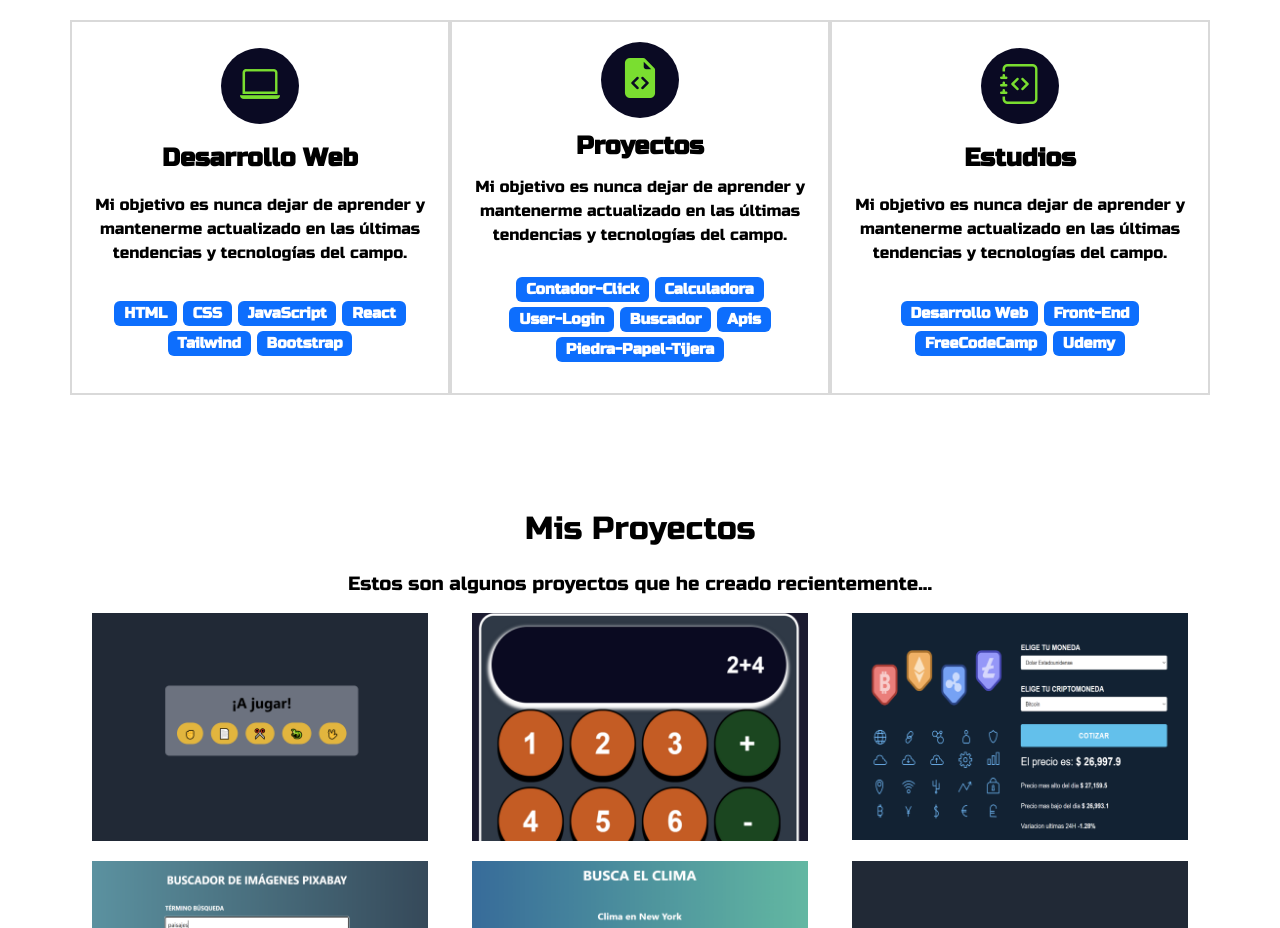
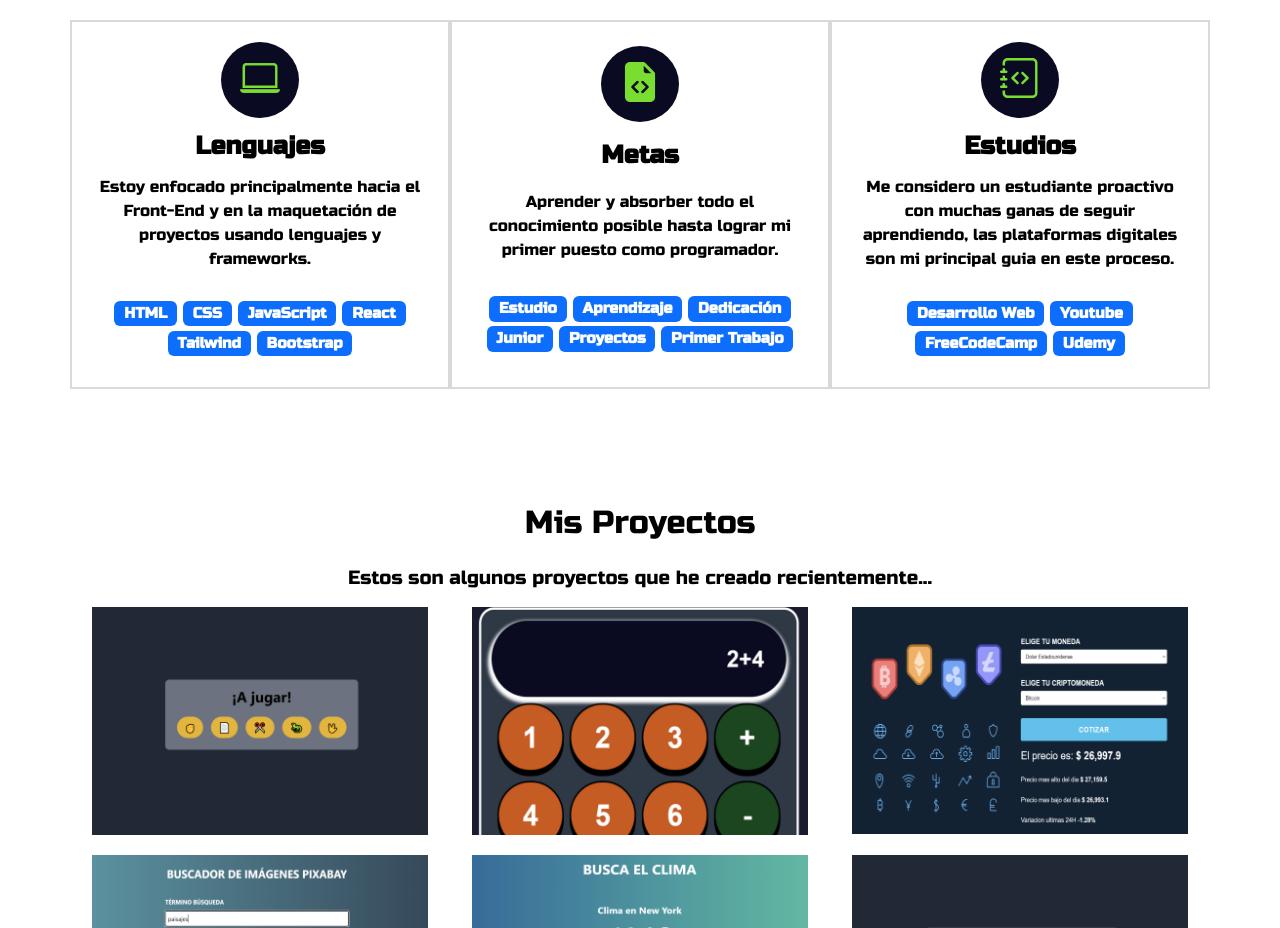
Before and after one commit to williamsjdev/Portfolio-Test, a plain HTML site: page index.html in a window 1280 px wide. Shown: the part 1680-2608 px from the top of the page. Drawn offline with nearby package versions, Linux system fonts and the light colour scheme; a web font is replaced by a local one.

Commit message:
arreglo de textos

```diff
--- a/index.html
+++ b/index.html
@@ -34,13 +34,13 @@
           </a>
           <ul class="navbar-nav d-flex justify-content-center align-items-center">
             <li class="nav-item">
-              <a class="nav-link active" aria-current="page" href="#">Sobre mi</a>
+              <a class="nav-link active" aria-current="page" href="#sobre-mi">Sobre mi</a>
             </li>
             <li class="nav-item">
-              <a class="nav-link" href="#">Proyectos</a>
+              <a class="nav-link" href="#protectos">Proyectos</a>
             </li>
             <li class="nav-item">
-              <a class="nav-link" href="#">Contacto</a>
+              <a class="nav-link" href="#contacto">Contacto</a>
             </li>
           </ul>
         </div>
@@ -58,8 +58,9 @@
         <img class="hero-inferior-imagen img-fluid" src="/imagenes/hero-inferior.svg" alt="Imagen inferior">
       </div>
     </section>
+
     <!-- Sobre mi -->
-    <section class="sobre-mi seccion-oscura">
+    <section id="sobre-mi" class="sobre-mi seccion-oscura">
       <div class="contenedor">
         <h2 class="seccion-titulo">Conoce a Williams Salazar</h2>
         <br>
@@ -77,8 +78,8 @@
             <!-- Dessarrollo -->
             <div class="columna col-12 col-md-4">
               <i class="bi bi-laptop"></i>
-              <p class="experiencia-titulo">Desarrollo Web</p>
-              <p>Mi objetivo es nunca dejar de aprender y mantenerme actualizado en las últimas tendencias y tecnologías del campo.</p>
+              <p class="experiencia-titulo">Lenguajes</p>
+              <p>Estoy enfocado principalmente hacia el Front-End y en la maquetación de proyectos usando lenguajes y frameworks.</p>
               <div class="badges-contenedor">
                 <span class="badge text-bg-primary">HTML</span>
                 <span class="badge text-bg-primary">CSS</span>
@@ -91,25 +92,25 @@
             <!-- Proyectos -->
             <div class="columna col-12 col-md-4">
               <i class="bi bi-file-earmark-code-fill"></i>
-              <p class="experiencia-titulo">Proyectos</p>
-              <p>Mi objetivo es nunca dejar de aprender y mantenerme actualizado en las últimas tendencias y tecnologías del campo.</p>
+              <p class="experiencia-titulo">Metas</p>
+              <p>Aprender y absorber todo el conocimiento posible hasta lograr mi primer puesto como programador.</p>
               <div class="badges-contenedor">
-                <span class="badge text-bg-primary">Contador-Click</span>
-                <span class="badge text-bg-primary">Calculadora</span>
-                <span class="badge text-bg-primary">User-Login</span>
-                <span class="badge text-bg-primary">Buscador</span>
-                <span class="badge text-bg-primary">Apis</span>
-                <span class="badge text-bg-primary">Piedra-Papel-Tijera</span>
+                <span class="badge text-bg-primary">Estudio</span>
+                <span class="badge text-bg-primary">Aprendizaje</span>
+                <span class="badge text-bg-primary">Dedicación</span>
+                <span class="badge text-bg-primary">Junior</span>
+                <span class="badge text-bg-primary">Proyectos</span>
+                <span class="badge text-bg-primary">Primer Trabajo</span>
               </div>
             </div>
             <!-- Estudios -->
             <div class="columna col-12 col-md-4">
               <i class="bi bi-journal-code"></i>
               <p class="experiencia-titulo">Estudios</p>
-              <p>Mi objetivo es nunca dejar de aprender y mantenerme actualizado en las últimas tendencias y tecnologías del campo.</p>
+              <p>Me considero un estudiante proactivo con muchas ganas de seguir aprendiendo, las plataformas digitales son mi principal guia en este proceso.</p>
               <div class="badges-contenedor">
                 <span class="badge text-bg-primary">Desarrollo Web</span>
-                <span class="badge text-bg-primary">Front-End</span>
+                <span class="badge text-bg-primary">Youtube</span>
                 <span class="badge text-bg-primary">FreeCodeCamp</span>
                 <span class="badge text-bg-primary">Udemy</span>
               </div>
@@ -119,7 +120,7 @@
     </section>
 
     <!-- Proyectos Recientes -->
-    <section class="proyectos-recientes seccion-clara d-flex flex-colum">
+    <section id="protectos" class="proyectos-recientes seccion-clara d-flex flex-colum">
       <h2 class="seccion-titulo texto-negro">Mis Proyectos</h2>
       <h3 class="seccion-descripcion">Estos son algunos proyectos que he creado recientemente...</h3>
 
@@ -321,12 +322,6 @@
             <img class="skills-imagen rounded" src="imagenes/ayuda.png" alt="imagen 4">
             <p class="skills-texto">Apoyo en tareas</p>
           </div>
-          <!-- <div class="carousel-item">
-          <div class="container">
-            <img class="skills-imagen rounded" src="imagenes/unido.png" alt="imagen 3">
-            <p class="skills-texto">Trabajo en equipo</p>
-          </div>
-        </div> -->
         </div>
       </div>
       <button class="carousel-control-prev" type="button" data-bs-target="#skills-carrusel" data-bs-slide="prev">
@@ -342,7 +337,7 @@
 
     <!-- contacto -->
 
-    <section class="contacto seccion-oscura">
+    <section id="contacto" class="contacto seccion-oscura">
       <div class="container">
         <div class="container text-center rectangulo d-flex justify-content-evenly">
           <div class="row">
@@ -366,6 +361,9 @@
         </div>
       </div>
     </section>
+
+    <!-- Scripts -->
+
     <script src="https://cdn.jsdelivr.net/npm/bootstrap@5.3.1/dist/js/bootstrap.bundle.min.js" integrity="sha384-HwwvtgBNo3bZJJLYd8oVXjrBZt8cqVSpeBNS5n7C8IVInixGAoxmnlMuBnhbgrkm" crossorigin="anonymous"></script>
 
     <!-- Animation Script -->
```
